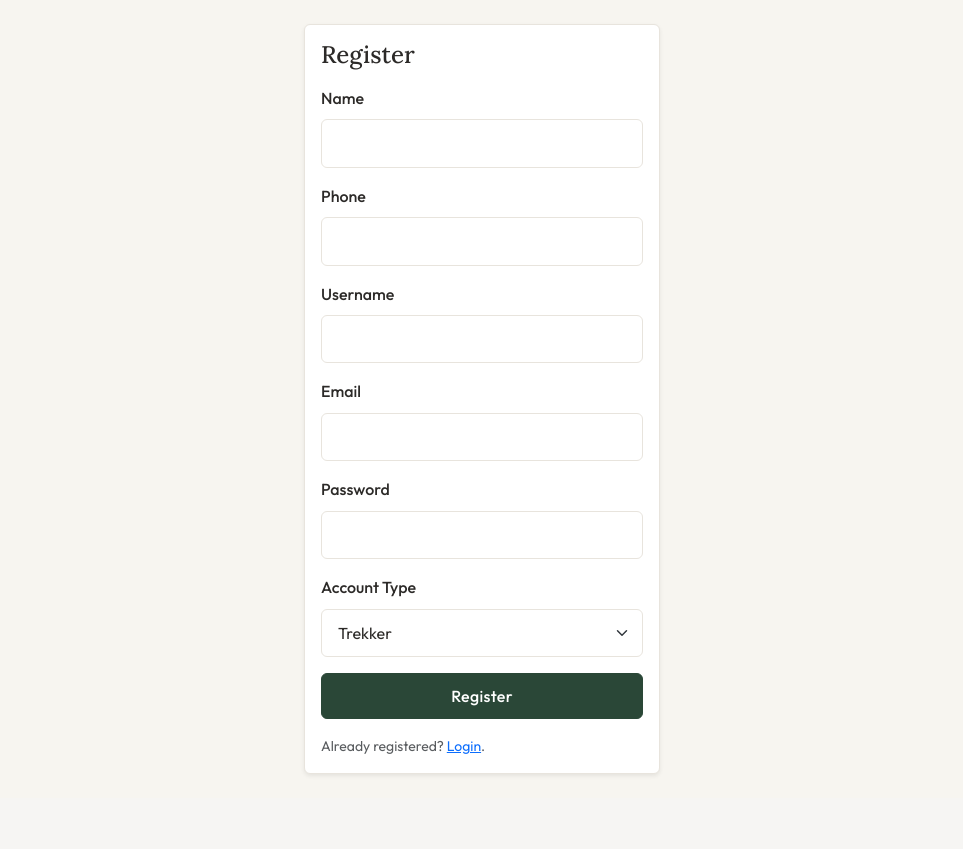
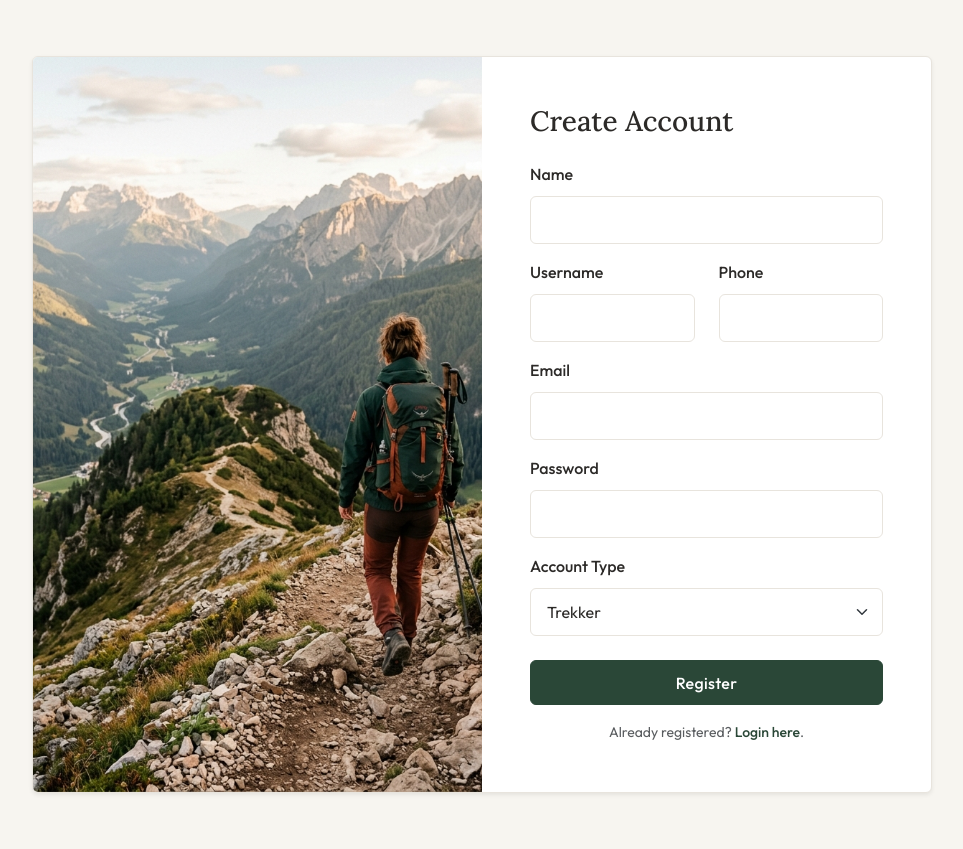
Before and after one commit to PixelCode01/SummitDesk, a Flask app: page /register in a window 1280 px wide. Shown: the part 88-937 px from the top of the page, without its empty margins (158-1121 px from the left). Before the commit the page ends 864 px from the top, so only its background shows below. Run offline with Flask 3, Linux system fonts and the light colour scheme.

Commit message:
add images to auth

```diff
--- a/templates/auth/register.html
+++ b/templates/auth/register.html
@@ -3,23 +3,27 @@
 {% block title %}Register | SummitDesk{% endblock %}
 
 {% block content %}
-<div class="row">
-    <div class="col-md-6 offset-md-3 col-lg-4 offset-lg-4">
-        <div class="card shadow-sm">
-            <div class="card-body">
-                <h1 class="h4 mb-3">Register</h1>
+<div class="row g-0 shadow-sm rounded overflow-hidden border" style="max-width: 900px; margin: 2rem auto; background-color: var(--bg-surface); border-color: var(--border-color) !important;">
+    <div class="col-md-6 d-none d-md-block p-0">
+        <img src="{{ url_for('static', filename='img/register_bg.png') }}" class="w-100 h-100" style="object-fit: cover; min-height: 600px;" alt="Trekking Valley">
+    </div>
+    <div class="col-md-6">
+        <div class="p-4 p-md-5">
+            <h1 class="h3 mb-4">Create Account</h1>
             <form method="POST" action="{{ url_for('auth.register') }}">
                 <div class="mb-3">
                     <label for="name" class="form-label">Name</label>
                     <input type="text" class="form-control" id="name" name="name" minlength="2" maxlength="120" required>
                 </div>
-                    <div class="mb-3">
+                <div class="row mb-3">
+                    <div class="col-6">
+                        <label for="username" class="form-label">Username</label>
+                        <input type="text" class="form-control" id="username" name="username" minlength="3" maxlength="80" required>
+                    </div>
+                    <div class="col-6">
                         <label for="phone" class="form-label">Phone</label>
                         <input type="tel" class="form-control" id="phone" name="phone" maxlength="20">
                     </div>
-                    <div class="mb-3">
-                        <label for="username" class="form-label">Username</label>
-                        <input type="text" class="form-control" id="username" name="username" minlength="3" maxlength="80" required>
                 </div>
                 <div class="mb-3">
                     <label for="email" class="form-label">Email</label>
@@ -29,20 +33,19 @@
                     <label for="password" class="form-label">Password</label>
                     <input type="password" class="form-control" id="password" name="password" minlength="6" required>
                 </div>
-                    <div class="mb-3">
+                <div class="mb-4">
                     <label for="role" class="form-label">Account Type</label>
                     <select class="form-select" id="role" name="role" required>
                         <option value="trekker">Trekker</option>
                         <option value="staff">Trek Staff</option>
                     </select>
                 </div>
-                    <button type="submit" class="btn btn-primary w-100">Register</button>
+                <button type="submit" class="btn btn-primary w-100 mb-3">Register</button>
             </form>
-                <p class="text-muted small mt-3 mb-0">
-                    Already registered? <a href="{{ url_for('auth.login') }}">Login</a>.
+            <p class="text-muted small mb-0 text-center">
+                Already registered? <a href="{{ url_for('auth.login') }}" class="text-decoration-none fw-medium" style="color: var(--accent-forest);">Login here</a>.
             </p>
         </div>
     </div>
 </div>
-</div>
 {% endblock %}
```
Also changed, not shown: templates/auth/login.html (+12 -11 lines), static/img/login_bg.png (added), static/img/register_bg.png (added). Lines whose indentation alone changed are shown as unchanged.
